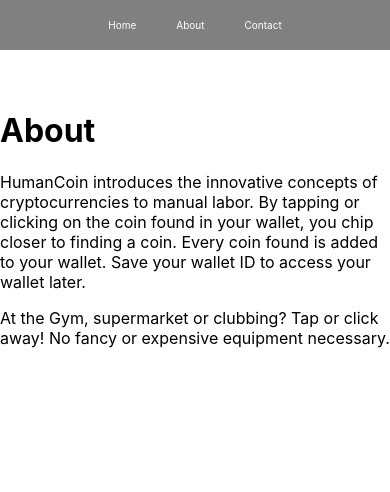
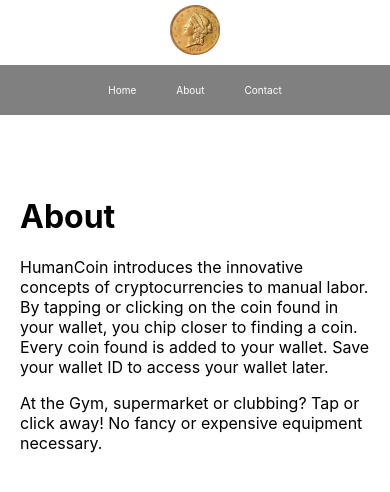
Before and after one commit to FranciscoPink/human-coin, a React (Create React App) app in the folder client/: page /about in a window 390 px wide. Shown: the top 492 px of the page. Built offline with nearby package versions, Linux system fonts and the light colour scheme; no server answers.

Commit message:
Go chickadee

```diff
--- a/client/src/App.css
+++ b/client/src/App.css
@@ -31,10 +31,24 @@
   justify-content: space-around;
   align-items: center;
 }
+.about {
+  margin: 20px;
+  max-width: 800px;;
+}
+.logo {
+  display: flex;
+  justify-content: flex-start;
+  max-width: 50px;
+  margin-top: 20px;
+  margin-bottom: -70px;
+  margin-left: 20px;
+}
+
 @media (max-width: 400px){
   .nav {
     height: 50px;
     justify-content: center;
+    margin-top: 10px;
   }
   .link {
     font-size: 10px;
@@ -46,4 +60,11 @@
   justify-content: space-between;
   margin: 20px;
 }
+
+.logo {
+  display: flex;
+  max-width: 50px;
+  margin: auto;
+  margin-top: 5px;
 }
+}
--- a/client/src/components/Nav.jsx
+++ b/client/src/components/Nav.jsx
@@ -1,8 +1,10 @@
 import { Link } from "react-router-dom";
+import logo from "./logo.jpg"
 
 export default function Nav() {
   return (
     <div>
+      <img className="logo" src={logo} alt="H-Coin" />
       <nav className="nav">
         <Link className="link" to="/">Home</Link>
         <Link className="link" to="/about">About</Link>
```
Also changed, not shown: client/src/components/logo.jpg (renamed from client/src/logo.jpg).
